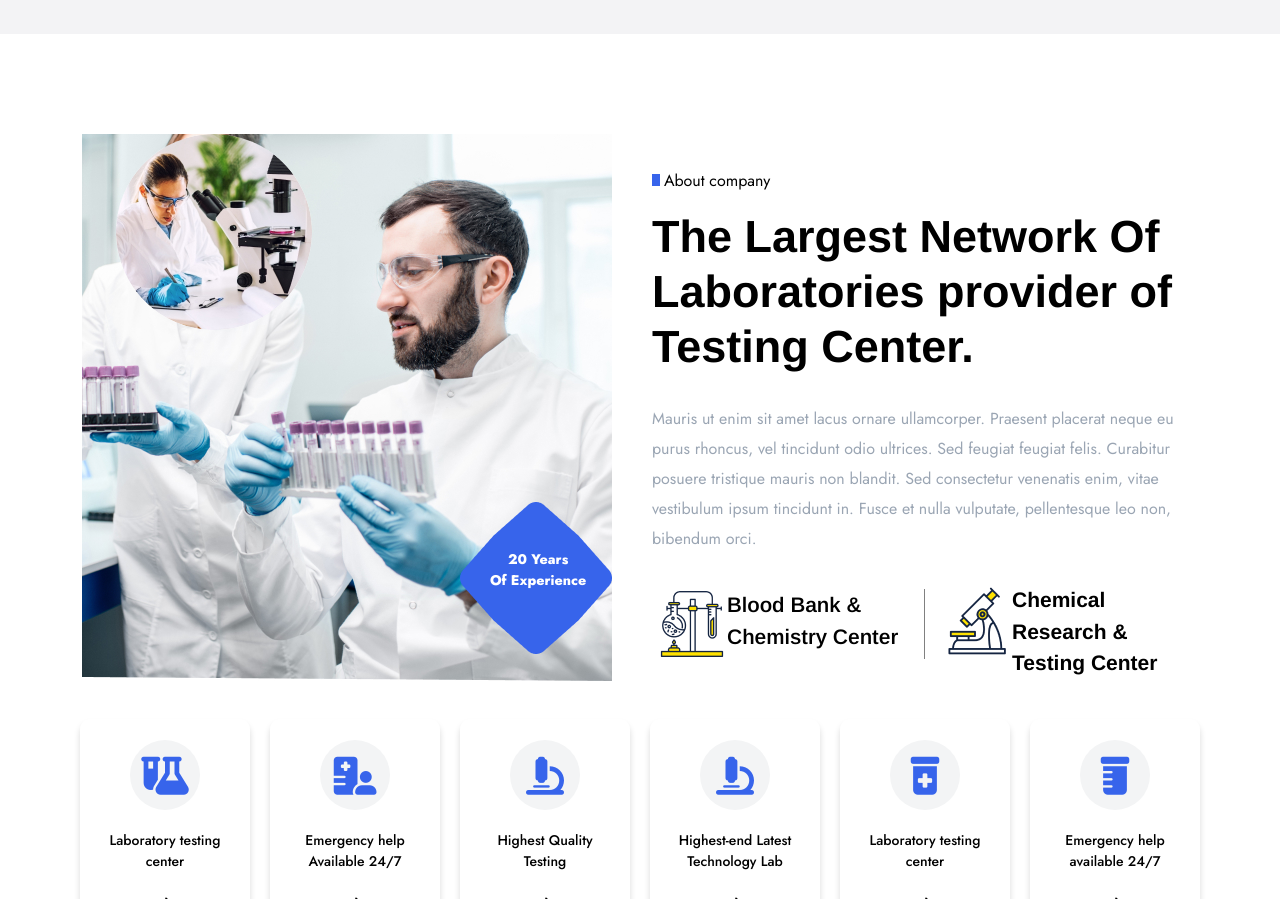
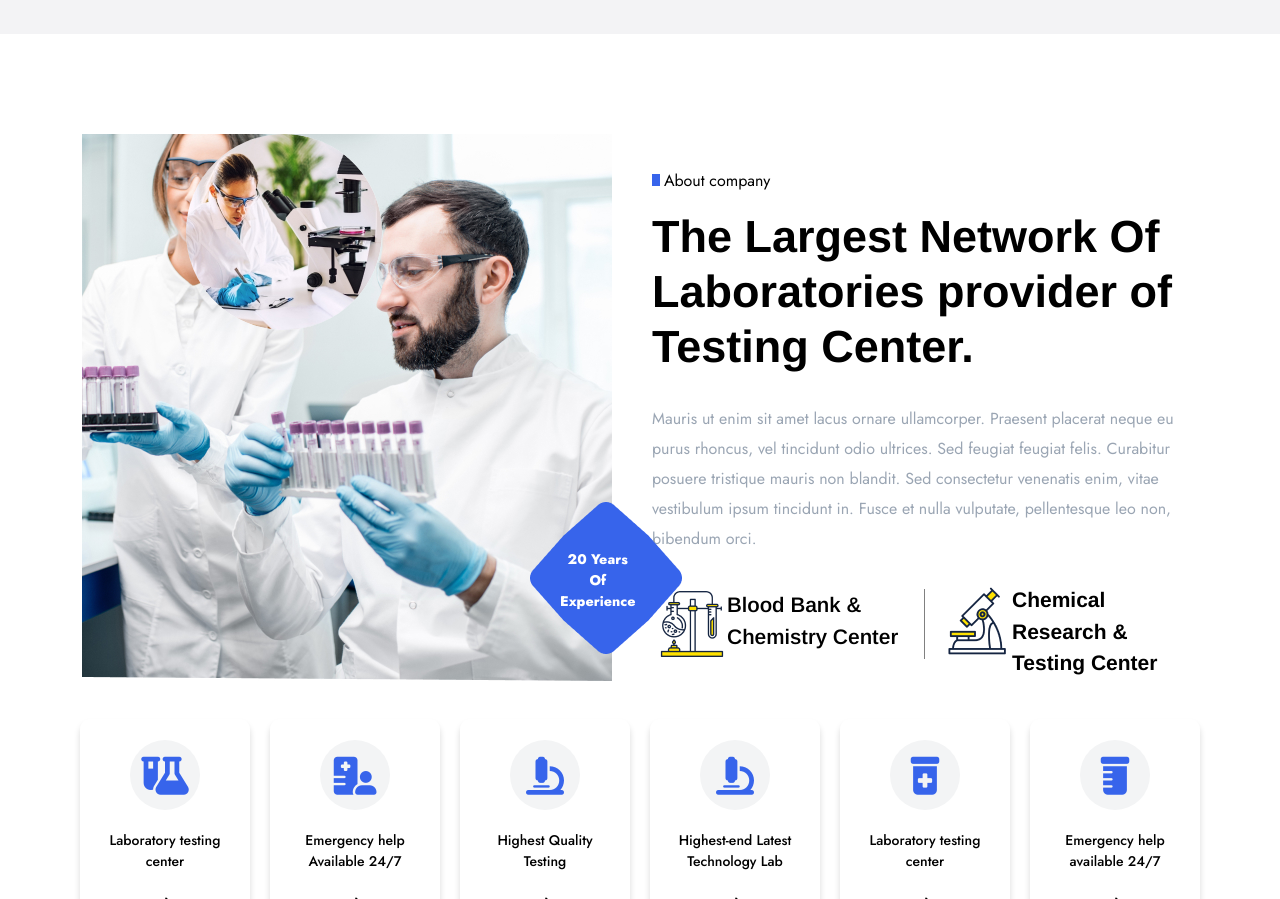
Before and after one commit to samiiraryal/bootstrap-clone, a plain HTML site: page about-us.html in a window 1280 px wide. Shown: the part 440-1339 px from the top of the page. Drawn offline with nearby package versions, Linux system fonts and the light colour scheme.

Commit message:
fixed some positions in inner pages

```diff
--- a/about-us.html
+++ b/about-us.html
@@ -198,7 +198,7 @@
   <div class="experience-part">
     <div class="container">
       <div class="row">
-        <div class="col">
+        <div class="col expParent">
           <div class="expImg">
             <img src="images/about1.jpg" alt="experiment image">
           </div>
--- a/styles.css
+++ b/styles.css
@@ -217,6 +217,10 @@ a {
   position: relative;
 }
 
+.expParent {
+  position: relative;
+}
+
 .smallBox {
   display: inline-block;
   width: 8px;
```
